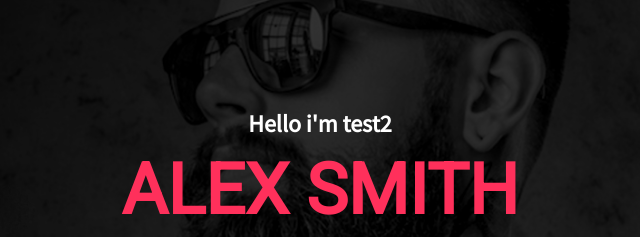
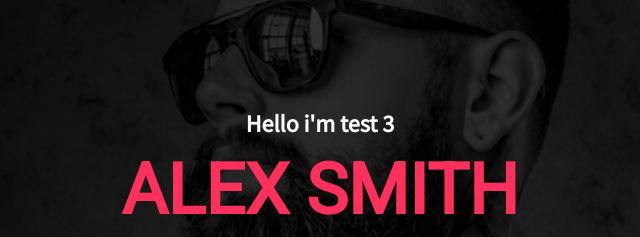
Before and after one commit to SamahDiab/workshop, a plain HTML site: page index.html in a window 1280 px wide. Shown: the part 192-429 px from the top of the page, 320-960 px from the left. Drawn offline with Linux system fonts and the light colour scheme; files whose address does not match are found by name.

Commit message:
test committer

```diff
--- a/index.html
+++ b/index.html
@@ -35,7 +35,7 @@
         <div class="main" id="home">
             <div class="overlay">
                 <div class="header">
-                    <p class="hello">Hello i'm test2</p>
+                    <p class="hello">Hello i'm test 3</p>
                     <h1>ALEX SMITH</h1>
                   <h4>Professional Web  </h4>
 					<button class="my-Btn">Enter</button>
```
